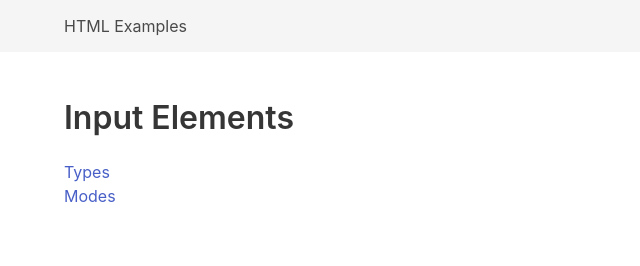
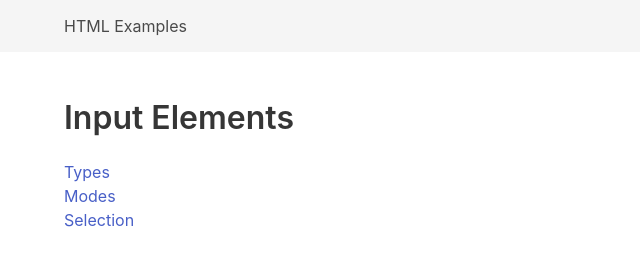
Before and after one commit to actinium/html-examples, a plain HTML site: page index.html in a window 1280 px wide. Shown: the full height of the page, 0-640 px from the left. Drawn offline with nearby package versions, Linux system fonts and the light colour scheme.

Commit message:
Update index.html

```diff
--- a/index.html
+++ b/index.html
@@ -27,6 +27,9 @@
       <p>
         <a href="/html-examples/input-modes">Modes</a>
       </p>
+      <p>
+        <a href="/html-examples/input-select">Selection</a>
+      </p>
     </div>
   </section>
 </body>
```
